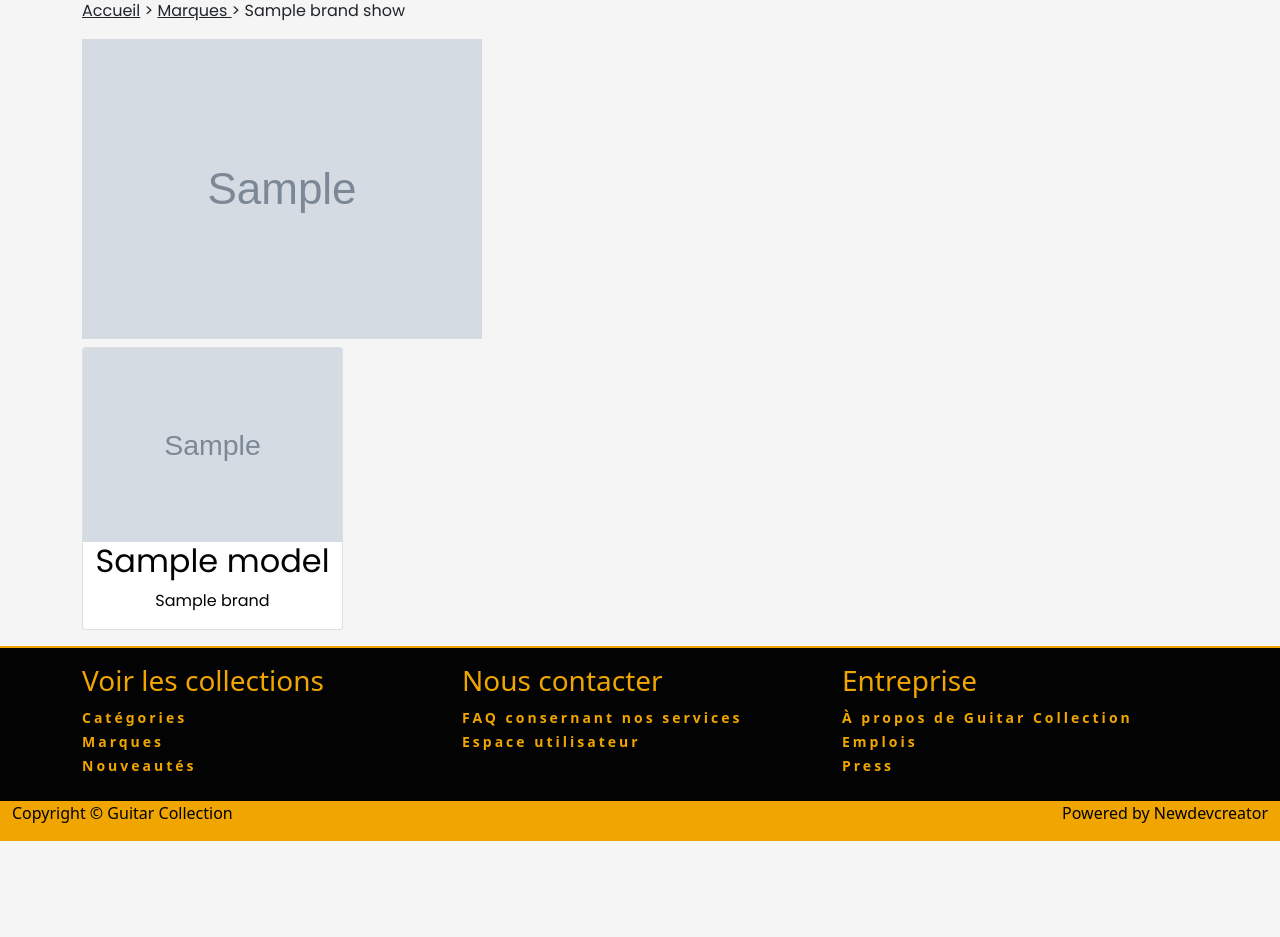
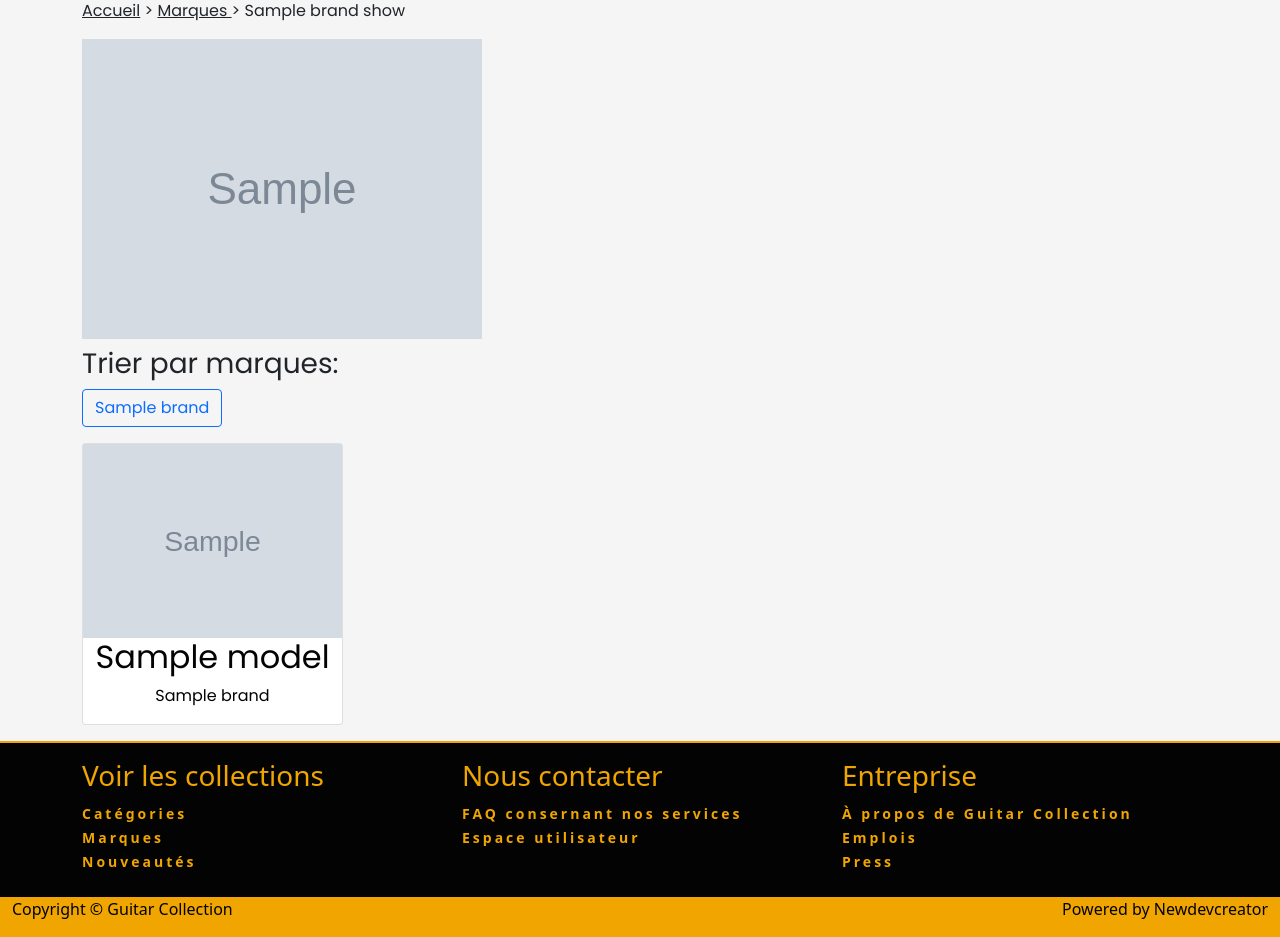
Before and after one commit to newdev-creator/guitar-collection, a Symfony app: template templates/brand/brandShow.html.twig in a window 1280 px wide. Shown: the part 133-1070 px from the top of the page. Before the commit the page ends 974 px from the top, so only its background shows below. Run offline with Twig, Linux system fonts and the light colour scheme; the template is opened without the code that fills it: most values are stand-ins (such as "Sample title", 1, 10 or a date in 2020); grey boxes marked "Sample" are stand-in pictures; some libraries are stand-ins or nearby versions.

Commit message:
Coorection ending

```diff
--- a/src/Controller/BrandController.php
+++ b/src/Controller/BrandController.php
@@ -34,11 +34,14 @@ class BrandController extends AbstractController
         // get brand by id
         $brand = $brandRepository->find($id);
         $guitars = $brand->getGuitars();
+        // get all brands
+        $allBrands = $brandRepository->findAll();
 
         // dd($brand, $guitars, $allBrandImages);
         return $this->render('brand/brandShow.html.twig', [
             'brand_show' => $brand,
             'guitars' => $guitars,
+            'all_brands' => $allBrands,
         ]);
     }
 }
--- a/templates/brand/brandShow.html.twig
+++ b/templates/brand/brandShow.html.twig
@@ -16,6 +16,15 @@
 
 
     <img class="mb-2 img-fluid" src="{{ brand_show.image }}" alt="{{ brand_show.name }} logo">
+
+    <h3>Trier par marques:</h3>
+        {% for brand in all_brands %}
+        <button type="button" class="btn btn-outline-primary mb-3"
+        onclick="location.href='{{ path("brand_show", {"id": brand.id}) }}'">
+          {{ brand.name }}
+        </button>
+        {% endfor %}
+
         <div class="row">
             {% for guitar in guitars %}
             <div class="col-md-3">
```
